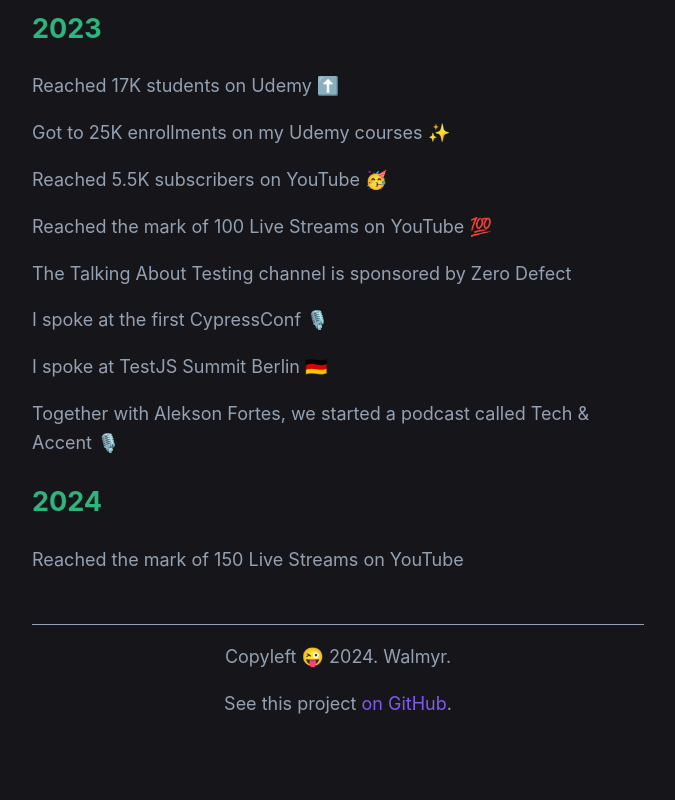
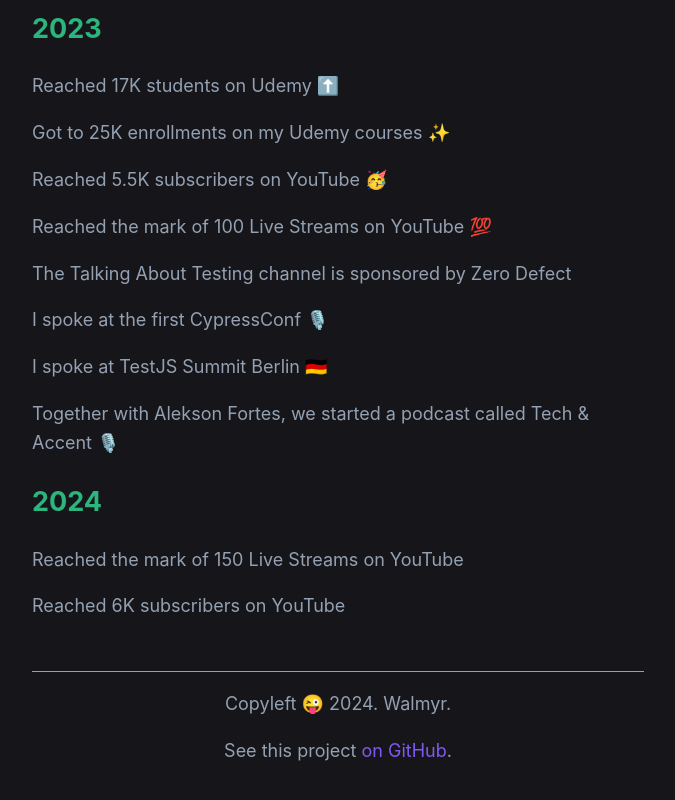
Before and after one commit to wlsf82/walmyr-nextjs, a Next.js app: page / in a window 1280 px wide. Shown: the part 3239-4039 px from the top of the page, without its empty margins (302-977 px from the left). Built offline with nearby package versions, Linux system fonts and the light colour scheme.

Commit message:
Add new 2024 achievement

```diff
--- a/components/achievements.js
+++ b/components/achievements.js
@@ -118,6 +118,7 @@ const achievements = [
     year: '2024',
     events: [
       'Reached the mark of 150 Live Streams on YouTube',
+      'Reached 6K subscribers on YouTube',
     ]
   }
 ]
```
